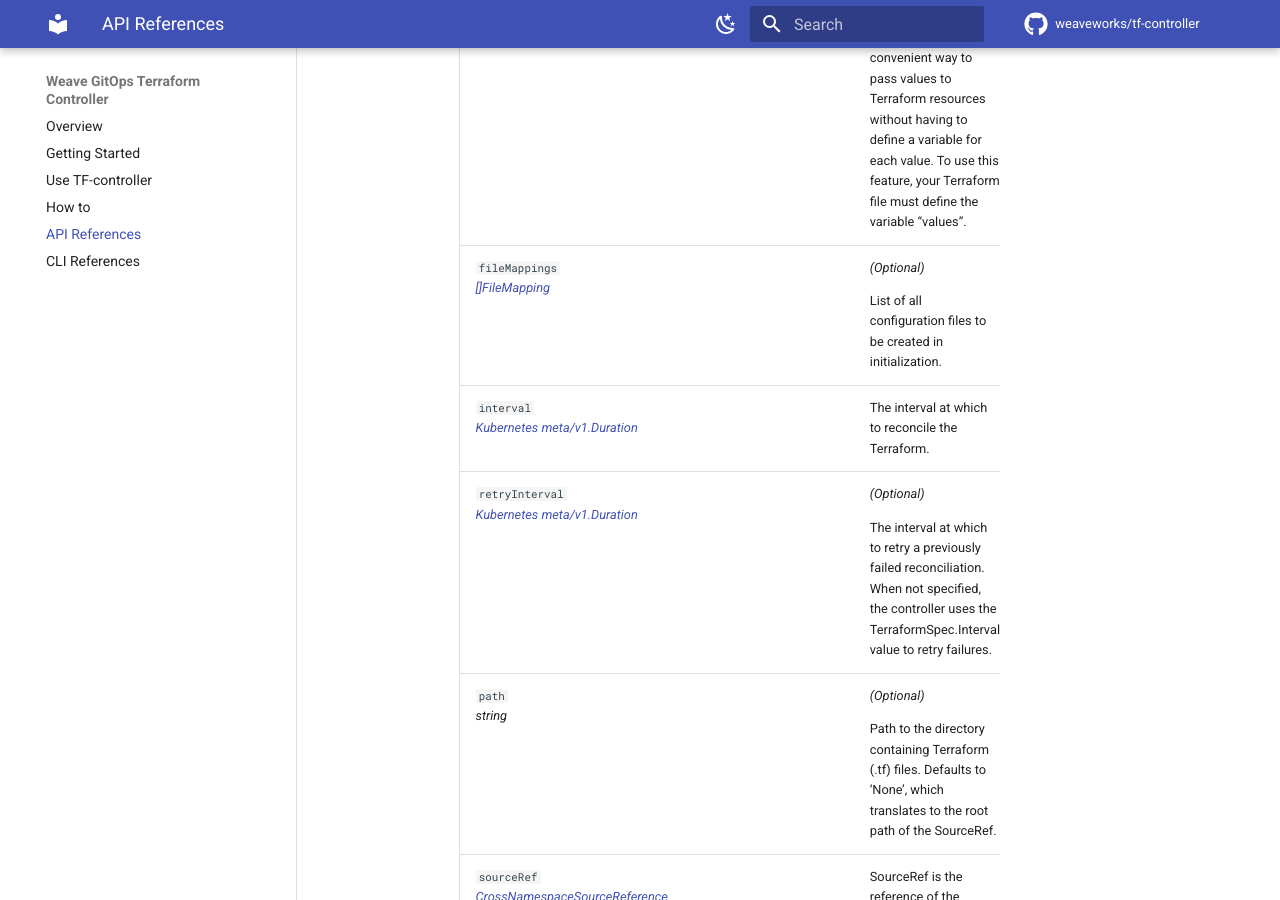
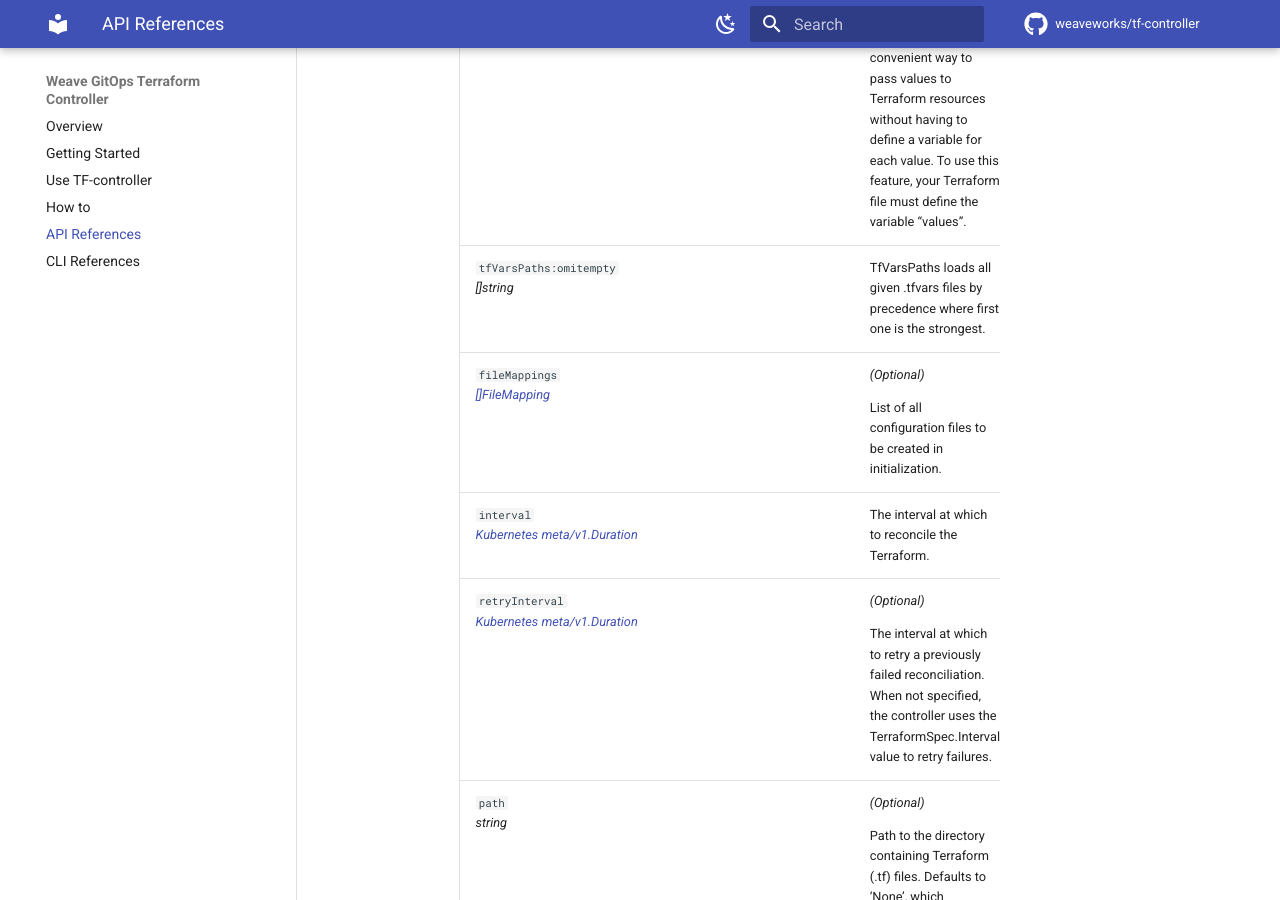
Before and after one commit to flux-iac/tofu-controller, an MkDocs documentation site: the page built from docs/References/terraform.md, in a window 1280 px wide and 900 px high, scrolled down 10379 px. Built offline with MkDocs 1.6.1 and Material for MkDocs 9.7.7, drawn with Linux system fonts in a browser that asks for light colours; comment, search, counter and statistics services are not loaded; some of the changed text lies outside the part shown.

Commit message:
added tfVarsPaths to plan, apply, destroy in finallizer

```diff
--- a/docs/References/terraform.md
+++ b/docs/References/terraform.md
@@ -1202,6 +1202,17 @@ a variable for each value. To use this feature, your Terraform file must define
 </tr>
 <tr>
 <td>
+<code>tfVarsPaths:omitempty</code><br>
+<em>
+[]string
+</em>
+</td>
+<td>
+<p>TfVarsPaths loads all given .tfvars files by precedence where first one is the strongest.</p>
+</td>
+</tr>
+<tr>
+<td>
 <code>fileMappings</code><br>
 <em>
 <a href="#infra.contrib.fluxcd.io/v1alpha1.FileMapping">
@@ -1656,6 +1667,17 @@ Kubernetes pkg/apis/apiextensions/v1.JSON
 <p>Values map to the Terraform variable &ldquo;values&rdquo;, which is an object of arbitrary values.
 It is a convenient way to pass values to Terraform resources without having to define
 a variable for each value. To use this feature, your Terraform file must define the variable &ldquo;values&rdquo;.</p>
+</td>
+</tr>
+<tr>
+<td>
+<code>tfVarsPaths:omitempty</code><br>
+<em>
+[]string
+</em>
+</td>
+<td>
+<p>TfVarsPaths loads all given .tfvars files by precedence where first one is the strongest.</p>
 </td>
 </tr>
 <tr>
```
Also changed, not shown: 8 other files.
